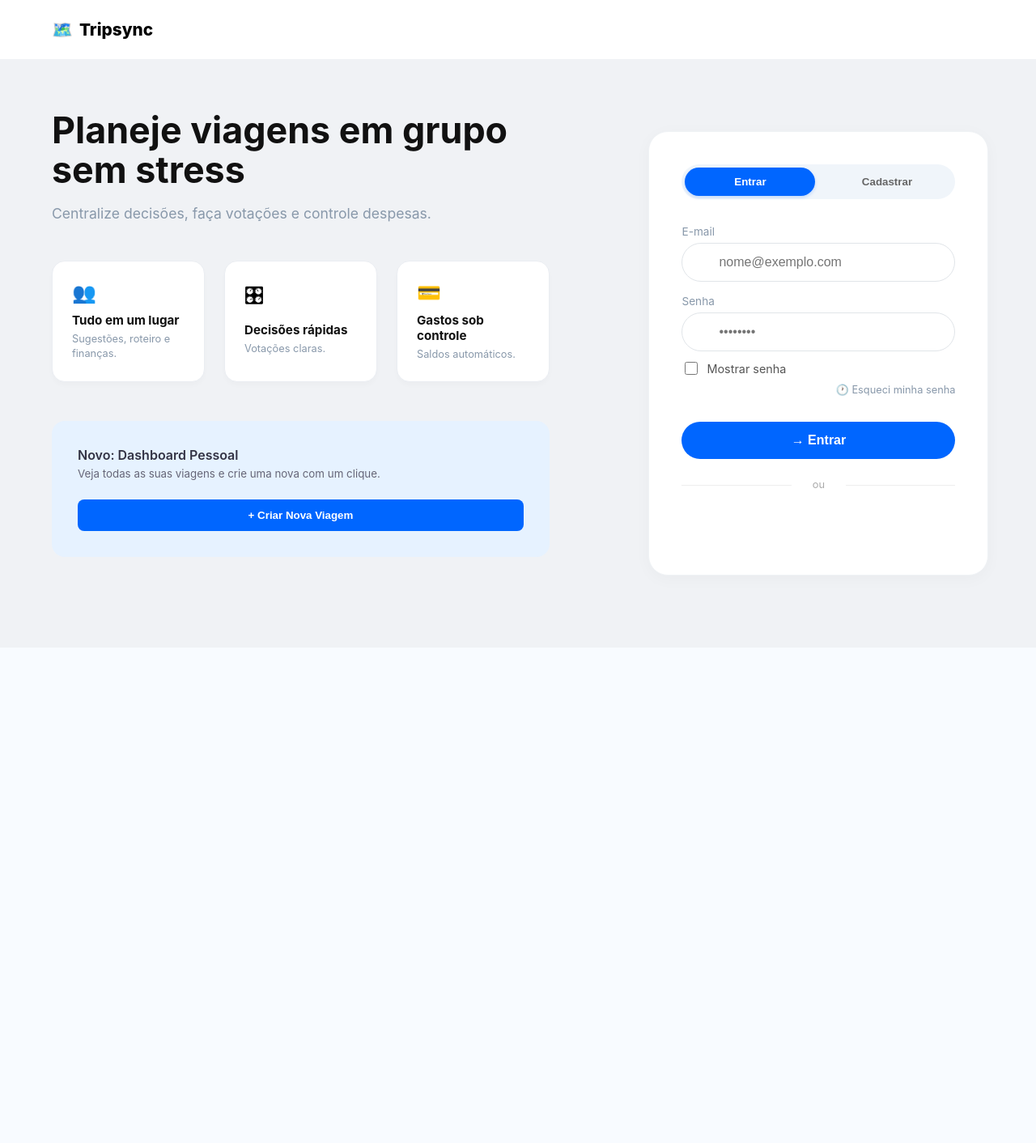
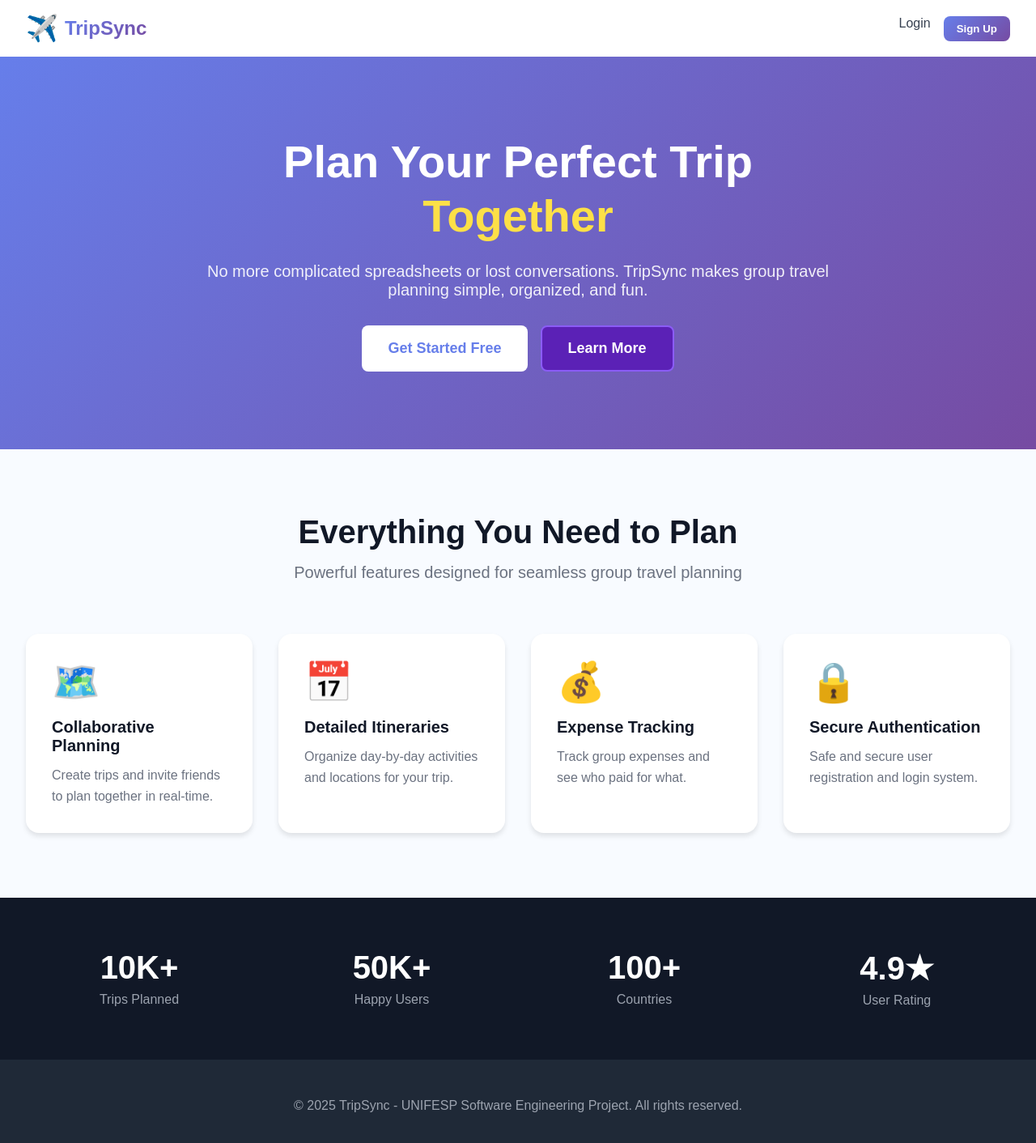
Before and after one commit to Otavio-Novais/Projeto_Eng_Soft, a React (Create React App) app in the folder frontend/tripsync-frontend/: page / in a window 1280 px wide. Shown: the top 1412 px of the page at 81% size. Before the commit the page ends 800 px from the top, so only its background shows below. Built offline with nearby package versions, Linux system fonts and the light colour scheme.

Commit message:
Refactor App component to include LandingPage

```diff
--- a/frontend/tripsync-frontend/src/App.js
+++ b/frontend/tripsync-frontend/src/App.js
@@ -1,33 +1,246 @@
 import React from 'react';
-import { BrowserRouter as Router, Routes, Route, Navigate } from 'react-router-dom';
+import './App.css';
+import { BrowserRouter as Router, Routes, Route, Navigate, Link } from 'react-router-dom';
 import { GoogleOAuthProvider } from '@react-oauth/google';
 
-// Importações das Páginas
+
 import AuthPage from './pages/Auth/AuthPage.jsx';
 import ForgotPasswordPage from './pages/Auth/ForgotPasswordPage.jsx';
 import ResetPasswordPage from './pages/Auth/ResetPasswordPage.jsx';
 import MyTripsPage from './pages/mytrips/MyTripsPage.jsx';
-import ProfilePage from './pages/Profile/ProfilePage.jsx';   // <--- Importado
-import SettingsPage from './pages/Settings/SettingsPage.jsx'; // <--- Importado
+import ProfilePage from './pages/Profile/ProfilePage.jsx';
+import SettingsPage from './pages/Settings/SettingsPage.jsx';
 
+
+// Componente da Página Inicial (Extraído do seu código original para organizar)
+const LandingPage = () => {
+  const features = [
+    {
+      icon: '🗺️',
+      title: 'Collaborative Planning',
+      description: 'Create trips and invite friends to plan together in real-time.'
+    },
+    {
+      icon: '📅',
+      title: 'Detailed Itineraries',
+      description: 'Organize day-by-day activities and locations for your trip.'
+    },
+    {
+      icon: '💰',
+      title: 'Expense Tracking',
+      description: 'Track group expenses and see who paid for what.'
+    },
+    {
+      icon: '🔒',
+      title: 'Secure Authentication',
+      description: 'Safe and secure user registration and login system.'
+    }
+  ];
+
+  return (
+    <div className="landing-page" style={{ fontFamily: 'sans-serif' }}>
+      {/* Navbar */}
+      <nav style={{
+        backgroundColor: 'white',
+        boxShadow: '0 1px 3px rgba(0,0,0,0.1)',
+        padding: '1rem 2rem'
+      }}>
+        <div style={{
+          maxWidth: '1280px',
+          margin: '0 auto',
+          display: 'flex',
+          justifyContent: 'space-between',
+          alignItems: 'center'
+        }}>
+          <div style={{ display: 'flex', alignItems: 'center', gap: '0.5rem' }}>
+            <span style={{ fontSize: '2rem' }}>✈️</span>
+            <span style={{
+               fontSize: '1.5rem',
+               fontWeight: 'bold',
+              background: 'linear-gradient(135deg, #667eea 0%, #764ba2 100%)',
+              WebkitBackgroundClip: 'text',
+              WebkitTextFillColor: 'transparent'
+            }}>TripSync</span>
+          </div>
+          <div style={{ display: 'flex', gap: '1rem' }}>
+            {/* Link para Login */}
+            <Link to="/login">
+                <button style={{
+                textDecoration: 'none',
+                color: '#374151',
+                fontWeight: '500',
+                border: 'none',
+                background: 'none',
+                cursor: 'pointer',
+                fontSize: '1rem'
+                }}>Login</button>
+            </Link>
+
+            <Link to="/login">
+                <button style={{
+                background: 'linear-gradient(135deg, #667eea 0%, #764ba2 100%)',
+                color: 'white',
+                padding: '0.5rem 1rem',
+                borderRadius: '0.5rem',
+                fontWeight: '600',
+                border: 'none',
+                cursor: 'pointer'
+                }}>Sign Up</button>
+            </Link>
+          </div>
+        </div>
+      </nav>
+
+      {/* Hero Section */}
+      <section style={{
+        background: 'linear-gradient(135deg, #667eea 0%, #764ba2 100%)',
+        color: 'white',
+        padding: '6rem 2rem',
+        textAlign: 'center'
+      }}>
+        <h1 style={{ fontSize: '3.5rem', fontWeight: '800', marginBottom: '1.5rem', lineHeight: '1.2' }}>
+          Plan Your Perfect Trip<br />
+          <span style={{ color: '#fde047' }}>Together</span>
+        </h1>
+        <p style={{
+           fontSize: '1.25rem',
+           marginBottom: '2rem',
+           opacity: 0.9,
+          maxWidth: '800px',
+          margin: '0 auto 2rem'
+        }}>
+          No more complicated spreadsheets or lost conversations. TripSync makes group travel planning simple, organized, and fun.
+        </p>
+        <div style={{ display: 'flex', gap: '1rem', justifyContent: 'center', flexWrap: 'wrap' }}>
+          <button style={{
+            backgroundColor: 'white',
+            color: '#667eea',
+            padding: '1rem 2rem',
+            borderRadius: '0.5rem',
+            fontSize: '1.125rem',
+            fontWeight: '600',
+            border: 'none',
+            cursor: 'pointer'
+          }}>Get Started Free</button>
+          <button style={{
+            backgroundColor: '#5b21b6',
+            color: 'white',
+            padding: '1rem 2rem',
+            borderRadius: '0.5rem',
+            fontSize: '1.125rem',
+            fontWeight: '600',
+            border: '2px solid #8b5cf6',
+            cursor: 'pointer'
+          }}>Learn More</button>
+        </div>
+      </section>
+
+      {/* Features Section */}
+      <section style={{ padding: '5rem 2rem', maxWidth: '1280px', margin: '0 auto' }}>
+        <div style={{ textAlign: 'center', marginBottom: '4rem' }}>
+          <h2 style={{ fontSize: '2.5rem', fontWeight: '700', marginBottom: '1rem', color: '#111827' }}>
+            Everything You Need to Plan
+          </h2>
+          <p style={{ fontSize: '1.25rem', color: '#6b7280' }}>
+            Powerful features designed for seamless group travel planning
+          </p>
+        </div>
+
+        <div style={{
+          display: 'grid',
+          gridTemplateColumns: 'repeat(auto-fit, minmax(250px, 1fr))',
+          gap: '2rem'
+        }}>
+          {features.map((feature, index) => (
+            <div key={index} style={{
+              backgroundColor: 'white',
+              borderRadius: '1rem',
+              padding: '2rem',
+              boxShadow: '0 4px 6px rgba(0,0,0,0.1)',
+              transition: 'transform 0.3s ease'
+            }}>
+              <div style={{ fontSize: '3rem', marginBottom: '1rem' }}>{feature.icon}</div>
+              <h3 style={{ fontSize: '1.25rem', fontWeight: '700', marginBottom: '0.75rem', color: '#111827' }}>
+                {feature.title}
+              </h3>
+              <p style={{ color: '#6b7280', lineHeight: '1.6' }}>{feature.description}</p>
+            </div>
+          ))}
+        </div>
+      </section>
+
+      {/* Stats Section */}
+      <section style={{
+        backgroundColor: '#111827',
+        color: 'white',
+        padding: '4rem 2rem'
+      }}>
+        <div style={{
+          maxWidth: '1280px',
+          margin: '0 auto',
+          display: 'grid',
+          gridTemplateColumns: 'repeat(auto-fit, minmax(200px, 1fr))',
+          gap: '2rem',
+          textAlign: 'center'
+        }}>
+          <div>
+            <div style={{ fontSize: '2.5rem', fontWeight: '700', marginBottom: '0.5rem' }}>10K+</div>
+            <div style={{ color: '#9ca3af' }}>Trips Planned</div>
+          </div>
+          <div>
+            <div style={{ fontSize: '2.5rem', fontWeight: '700', marginBottom: '0.5rem' }}>50K+</div>
+            <div style={{ color: '#9ca3af' }}>Happy Users</div>
+          </div>
+          <div>
+            <div style={{ fontSize: '2.5rem', fontWeight: '700', marginBottom: '0.5rem' }}>100+</div>
+            <div style={{ color: '#9ca3af' }}>Countries</div>
+          </div>
+          <div>
+            <div style={{ fontSize: '2.5rem', fontWeight: '700', marginBottom: '0.5rem' }}>4.9★</div>
+            <div style={{ color: '#9ca3af' }}>User Rating</div>
+          </div>
+        </div>
+      </section>
+
+      {/* Footer */}
+      <footer style={{
+        backgroundColor: '#1f2937',
+        color: 'white',
+        padding: '3rem 2rem',
+        textAlign: 'center'
+      }}>
+        <p style={{ color: '#9ca3af' }}>&copy; 2025 TripSync - UNIFESP Software Engineering Project. All rights reserved.</p>
+      </footer>
+    </div>
+  );
+};
+
+// Componente Principal
 function App() {
   const CLIENT_ID = "274939966706-78vmihp1pqp7j82o403btjuljk2bl4bs.apps.googleusercontent.com";
 
+  // Componente de Rota Privada
   const PrivateRoute = ({ children }) => {
+    // Simulação simples: se houver token, permite acesso
     const token = localStorage.getItem('token');
-    return token ? children : <Navigate to="/" />;
+    // Em produção, adicione uma verificação mais robusta
+    return token ? children : <Navigate to="/login" />;
   };
 
   return (
+    <div className="App">
       <GoogleOAuthProvider clientId={CLIENT_ID}>
         <Router>
           <Routes>
-          {/* --- ROTAS PÚBLICAS --- */}
-          <Route path="/" element={<AuthPage />} />
+            {/* Rota da Página Inicial (Landing Page) */}
+            <Route path="/" element={<LandingPage />} />
+
+            {/* Rotas de Autenticação */}
+            <Route path="/login" element={<AuthPage />} />
             <Route path="/forgot-password" element={<ForgotPasswordPage />} />
             <Route path="/reset-password/:uid/:token" element={<ResetPasswordPage />} />
 
-          {/* --- ROTAS PROTEGIDAS (Precisa estar logado) --- */}
+            {/* Rotas Protegidas */}
             <Route
               path="/mytrips"
               element={
@@ -37,7 +250,6 @@ function App() {
               }
             />
 
-          {/* FALTAVAM ESSAS DUAS AQUI EMBAIXO: */}
             <Route
               path="/profile"
               element={
@@ -55,10 +267,10 @@ function App() {
                 </PrivateRoute>
               }
             />
-
           </Routes>
         </Router>
       </GoogleOAuthProvider>
+    </div>
   );
 }
 
```
Lines whose indentation alone changed are shown as unchanged.
